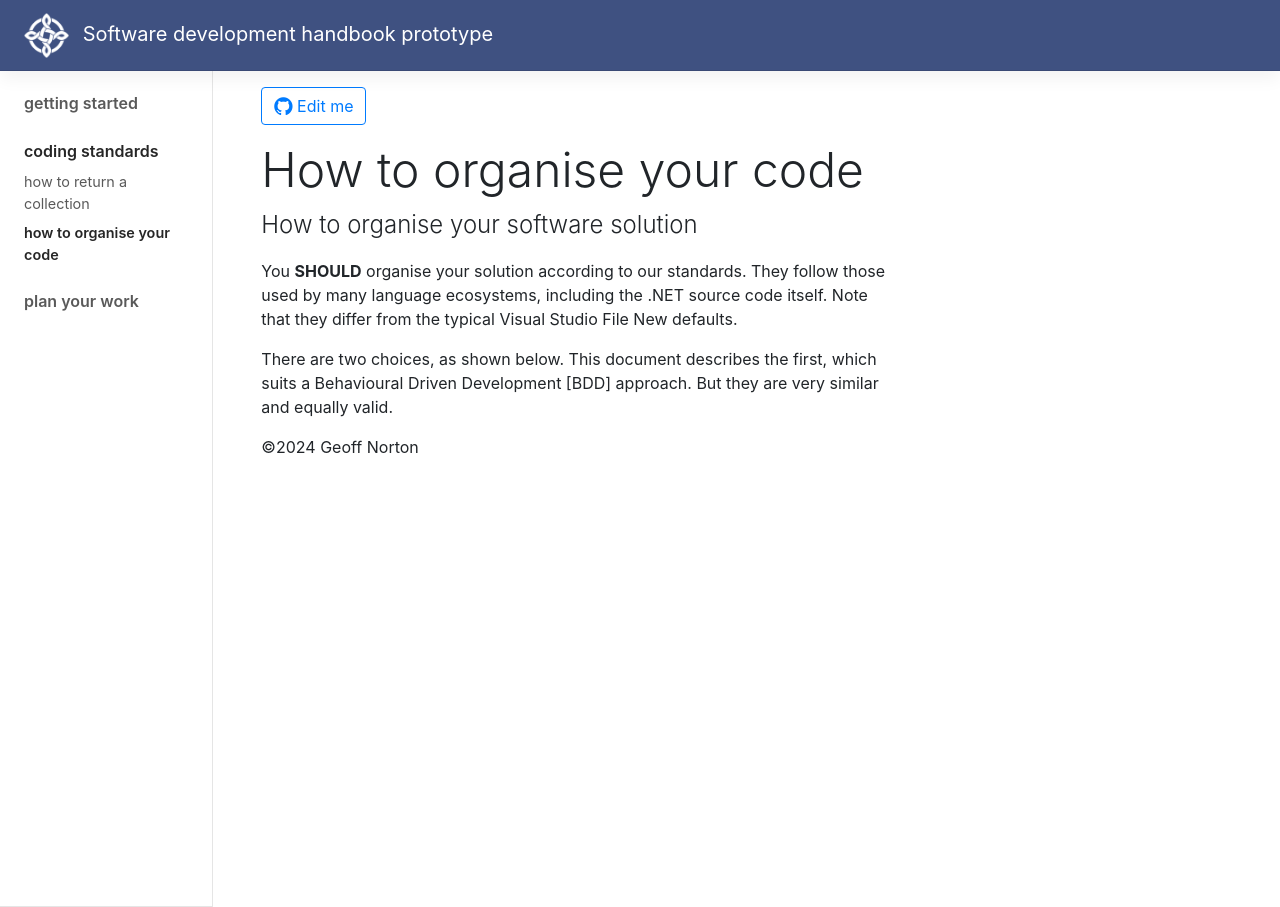
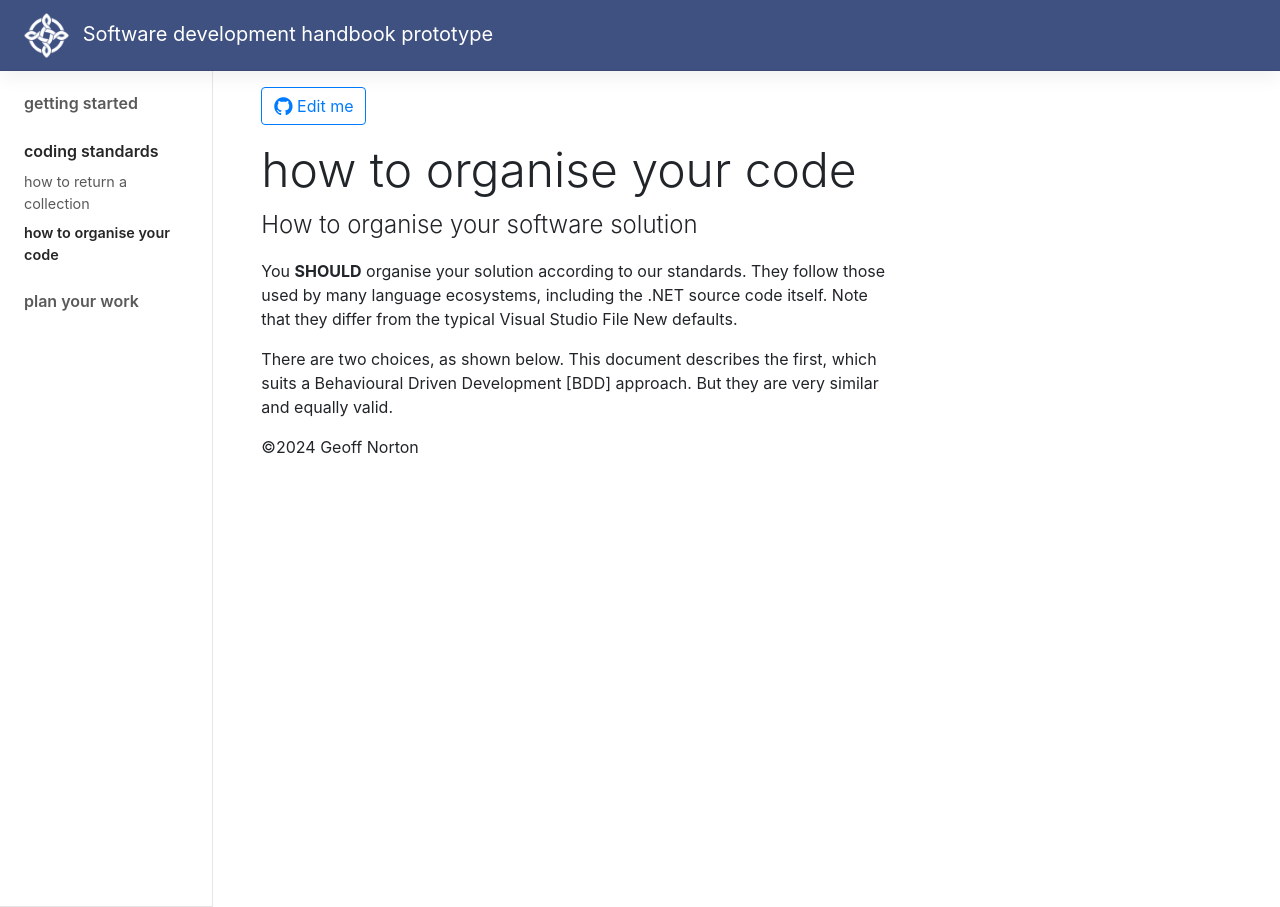
Before and after one commit to Geoff1900/Geoff1900.github.io-handbook, a Jekyll site: the page built from docs/coding-standards/how-to-organise-your-code.md, in a window 1280 px wide. Built offline with Jekyll 4.4.1, drawn with Linux system fonts in a browser that asks for light colours.

```diff
--- a/docs/coding-standards/how-to-organise-your-code.md
+++ b/docs/coding-standards/how-to-organise-your-code.md
@@ -1,5 +1,5 @@
 ---
-title: How to organise your code
+title: how to organise your code
 description: How to organise your software solution
 group: coding-standards
 ---
```
